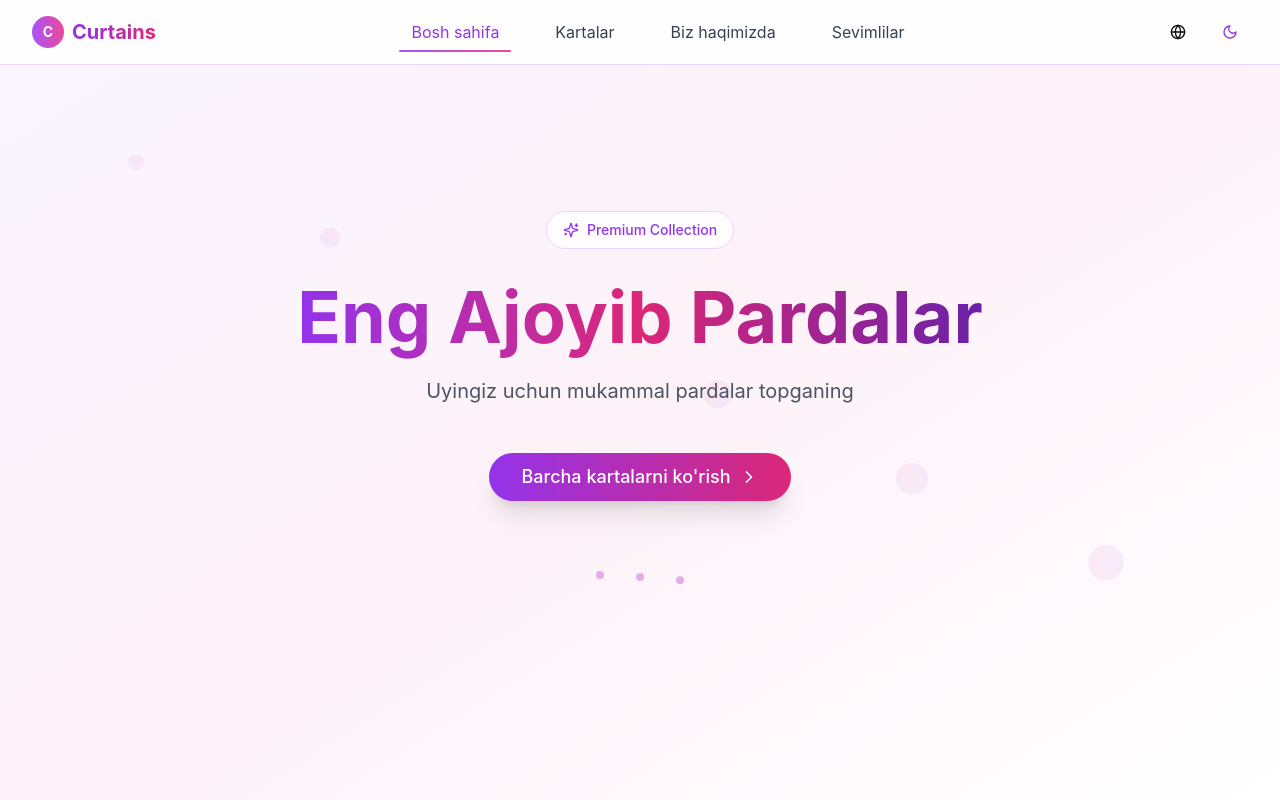
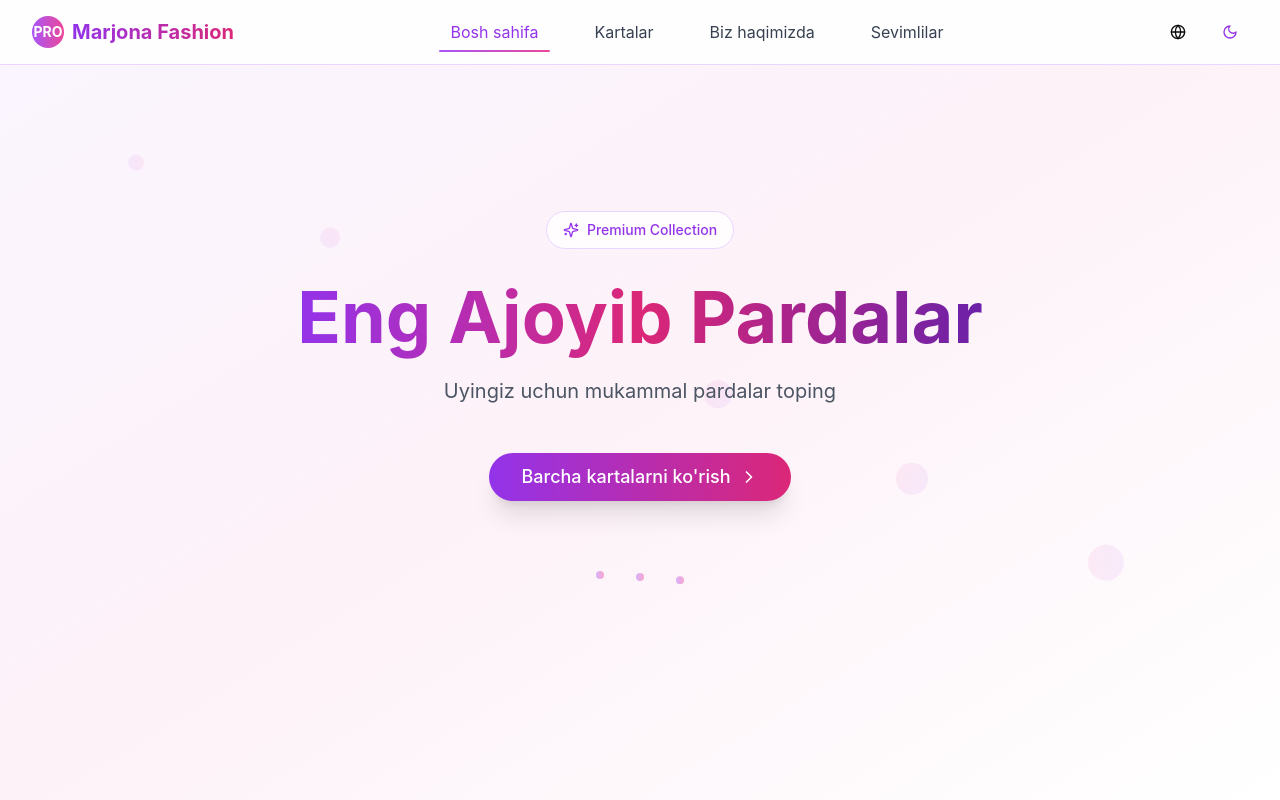
Before and after one commit to 701alisherjan/PORTFOLIO, a React (Vite) app: page / in a window 1280 px wide. Shown: the top 800 px of the page. Built offline with nearby package versions, Linux system fonts and the light colour scheme.

Commit message:
hero and footer finish

```diff
--- a/src/components/Footer.tsx
+++ b/src/components/Footer.tsx
@@ -5,7 +5,7 @@ export default function Footer() {
     <footer className="bg-gray-900 text-gray-200 py-10">
       <div className="max-w-7xl  px-4 grid grid-cols-1 ml-[300px]  mx-auto md:grid-cols-4 gap-16">
         <div>
-          <h2 className="text-2xl font-bold text-white mb-4">Parda Style</h2>
+          <h2 className="text-2xl font-bold text-white mb-4">Marjona Fashion</h2>
           <p className="text-sm">
             “Parda Style” – zamonaviy va klassik pardalar, jalyuzlar va turli turdagi dekorlar.
             Sizning uyingizni yanada chiroyli qilish uchun sifatli mahsulotlar va xizmatlar.
@@ -16,10 +16,10 @@ export default function Footer() {
           <h3 className="text-xl font-semibold text-white mb-4">Bog‘lanish</h3>
           <ul className="space-y-2 text-sm">
             <li className="flex items-center gap-2">
-              <FaMapMarkerAlt /> Toshkent sh., Chilonzor 12-kv
+              <FaMapMarkerAlt /> Jizzax viloyati Zarbdor tumani
             </li>
             <li className="flex items-center gap-2">
-              <FaPhone /> +998 90 123 45 67
+              <FaPhone /> +998 33 408 8998
             </li>
             <li className="flex items-center gap-2">
               <FaEnvelope /> info@pardastyle.uz
@@ -30,10 +30,10 @@ export default function Footer() {
         <div>
           <h3 className="text-xl font-semibold text-white mb-4">Bizni kuzating</h3>
           <div className="flex space-x-4 mb-4">
-            <a href="https://instagram.com/yourpage" target="_blank" rel="noreferrer" className="hover:text-pink-500">
+            <a href="https://instagram.com/Marjona_fashion" target="_blank" rel="noreferrer" className="hover:text-pink-500">
               <FaInstagram size={28} />
             </a>
-            <a href="https://t.me/yourchannel" target="_blank" rel="noreferrer" className="hover:text-blue-400">
+            <a href="https://t.me/" target="_blank" rel="noreferrer" className="hover:text-blue-400">
               <FaTelegram size={28} />
             </a>
           </div>
--- a/src/components/Navbar.tsx
+++ b/src/components/Navbar.tsx
@@ -57,20 +57,18 @@ const Navbar: React.FC<NavbarProps> = ({ activeSection, setActiveSection }) => {
     >
       <div className="container mx-auto px-4 sm:px-6 lg:px-8">
         <div className="flex items-center justify-between h-16">
-          {/* Logo */}
           <motion.div
             whileHover={{ scale: 1.05 }}
             className="flex items-center space-x-2"
           >
             <div className="w-8 h-8 bg-gradient-to-r from-purple-500 to-pink-500 rounded-full flex items-center justify-center">
-              <span className="text-white font-bold text-sm">C</span>
+              <span className="text-white font-bold text-sm">PRO</span>
             </div>
             <span className="text-xl font-bold bg-gradient-to-r from-purple-600 to-pink-600 bg-clip-text text-transparent">
-              Curtains
+              Marjona Fashion
             </span>
           </motion.div>
 
-          {/* Desktop Navigation */}
           <div className="hidden md:flex items-center space-x-8">
             {navigationItems.map((item) => (
               <motion.button
--- a/src/i18n/index.ts
+++ b/src/i18n/index.ts
@@ -10,7 +10,7 @@ const resources = {
       favorites: 'Sevimlilar',
 
       heroTitle: 'Eng Ajoyib Pardalar',
-      heroSubtitle: 'Uyingiz uchun mukammal pardalar topganing',
+      heroSubtitle: 'Uyingiz uchun mukammal pardalar toping',
       viewAllCards: 'Barcha kartalarni ko\'rish',
 
       viewDetails: 'Batafsil ko\'rish',
```
